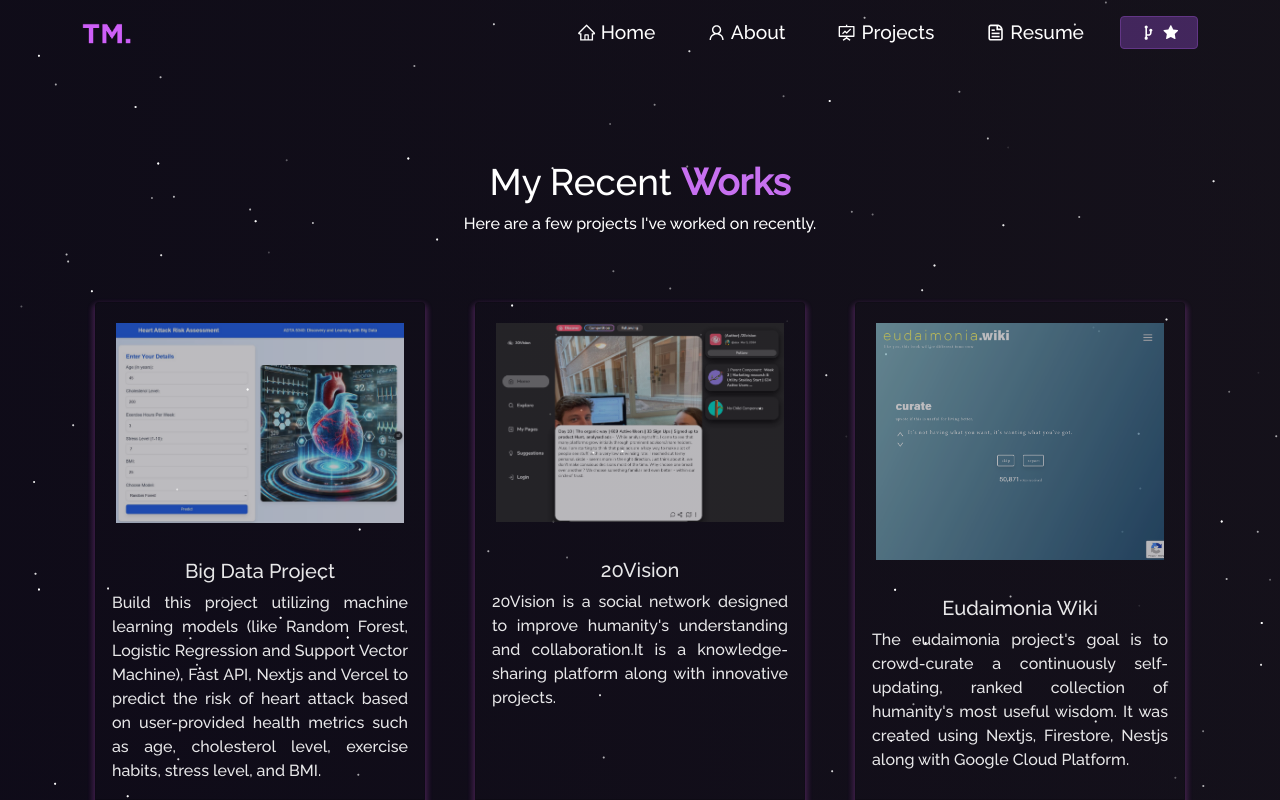
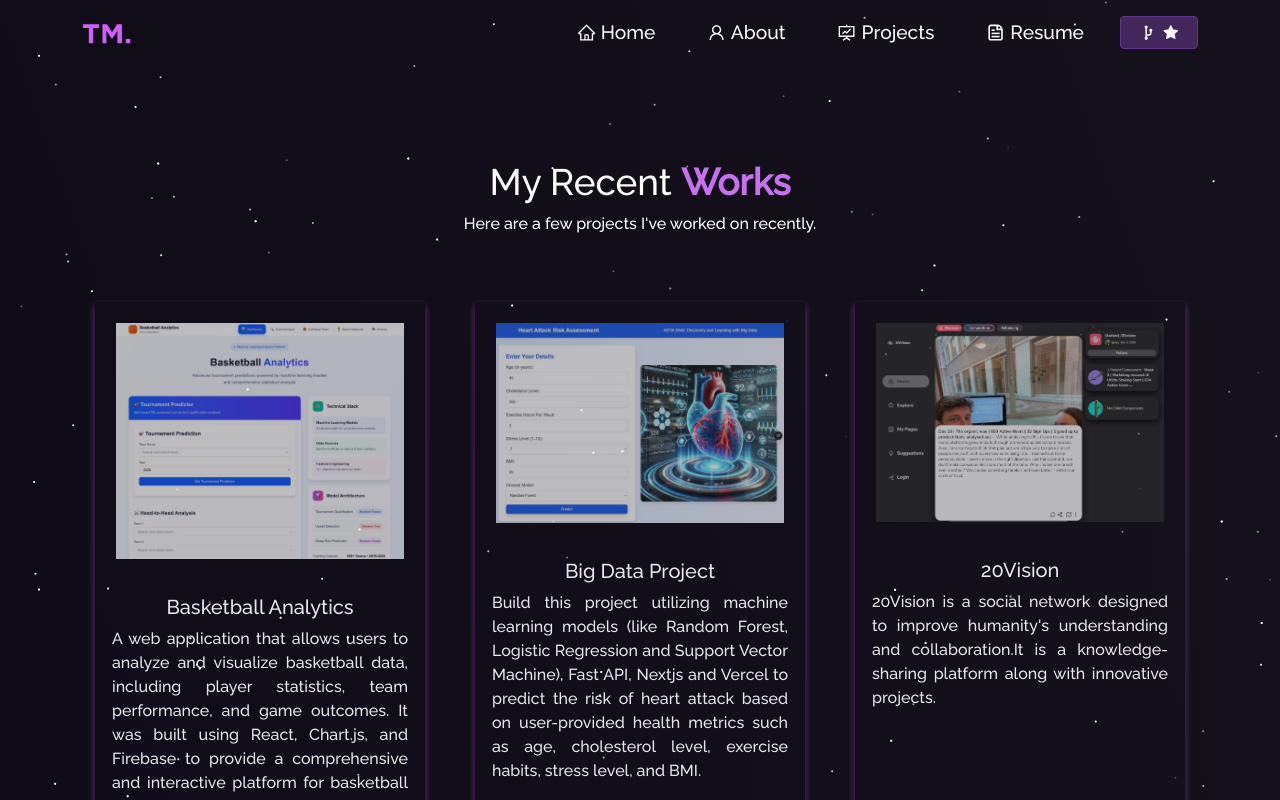
Before and after one commit to tayouthae/Portfolio, a React (Create React App) app: page /project in a window 1280 px wide. Shown: the top 800 px of the page. Built offline with nearby package versions, Linux system fonts and the light colour scheme.

Commit message:
Added Basketball Analytics project with description and demo link to ProjectConstants.js

```diff
--- a/src/components/Projects/ProjectConstants.js
+++ b/src/components/Projects/ProjectConstants.js
@@ -10,8 +10,15 @@ import DWITNews from "../../Assets/Projects/DWITNews.png";
 import Vision from "../../Assets/Projects/20Vision.png";
 import EudaimoniaWiki from "../../Assets/Projects/eudaimoniaWiki.png";
 import BigDataProject from "../../Assets/Projects/BigDataProject.jpg";
+import BasketballAnalytics from "../../Assets/Projects/BasketballAnalytics.png";
 
 export const ProjectConstants = [
+  {
+    imgPath: BasketballAnalytics,
+    title: "Basketball Analytics",
+    desc: "A web application that allows users to analyze and visualize basketball data, including player statistics, team performance, and game outcomes. It was built using React, Chart.js, and Firebase to provide a comprehensive and interactive platform for basketball enthusiasts.",
+    demoLink: "https://basketball-analytical-tool.vercel.app",
+  },
   {
     imgPath: BigDataProject,
     title: "Big Data Project",
```
